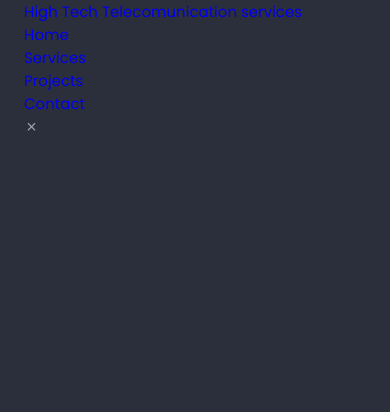
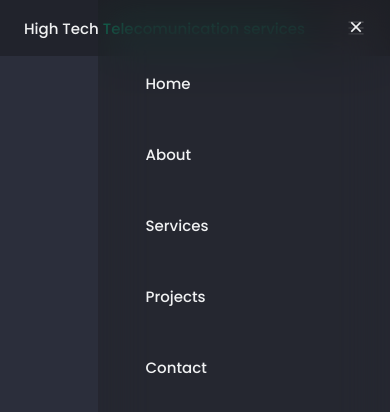
Before and after one commit to RupertoTacuche/HHerrera, a plain HTML site: page index.html in a window 390 px wide. Drawn offline with nearby package versions, Linux system fonts and the light colour scheme.

Commit message:
hherra1.2

```diff
--- a/assets/css/styles.css
+++ b/assets/css/styles.css
@@ -21,7 +21,9 @@
 
   --hue: 162;
   --first-color: hsl(var(--hue), 100%, 40%);
+
   --first-color-alt: hsl(var(--hue), 56%, 35%);
+
   --title-color: hsl(228, 8%, 95%);
   --text-color: hsl(228, 8%, 65%);
   --body-color: hsl(228, 15%, 20%);
@@ -154,11 +156,75 @@ svg {
 }
 
 /*=============== HEADER & NAV ===============*/
+.header{
+  position: fixed;
+  width: 100%;
+  background-color: var(--container-color);
+  top: 0;
+  left: 0;
+  z-index: var(--z-fixed);
+}
 
+.nav{
+  height: var(--header-height);
+  display: flex;
+  justify-content: space-between;
+  align-items: center;
+}
 
+.nav__logo{
+  color: var(--title-color);
+  font-weight: var(--font-medium);
+}
+
+.nav__logo span{
+  color: var(--first-color)
+}
+
+.nav__toggle,
+.nav__close{
+  display: flex;
+  font-size: 1.25rem;
+  color: var(--title-color);
+  cursor: pointer;
+}
 /* Navigation for mobile devices */
+@media screen and (max-width: 1023px){
+  .nav__menu{
+    position: fixed;
+    top: 0;
+    right: 0;
+    background-color: hsla(0, 0%, 10%, .3);
+    width: 75%;
+    height: 100%;
+    padding: 4.5rem 0 0 3rem;
+    backdrop-filter: blur(24px);
+    -webkit-backdrop-filter: blur(24px); /*   For Safari */
+    transition: right .4s;
+  }
+}
 
+.nav__list{
+  display: flex;
+  flex-direction: column;
+  row-gap: 3rem;
+}
 
+.nav__link{
+  color: var(--title-color);
+  font-weight: var(--font-medium);
+  transition: color .4s;
+}
+
+.nav__link:hover{
+  color: var(--first-color);
+}
+
+.nav__close{
+  position: absolute;
+  top: 1rem;
+  right: 1.5rem;
+}
 /* Show menu */
 
 
--- a/index.html
+++ b/index.html
@@ -19,7 +19,7 @@
       <!--==================== HEADER ====================-->
       <header class="header" id="header">
          <nav class="nav container">
-            <a href="#" class="nav__log">
+            <a href="#" class="nav__logo">
                High Tech<span> Telecomunication services</span>
             </a>
 
@@ -27,6 +27,10 @@
                <ul class="nav__list">
                   <li class="nav__item">
                      <a href="#home" class="nav__link">Home</a>
+                  </li>
+
+                  <li class="nav__item">
+                     <a href="#about" class="nav__link">About</a>
                   </li>
 
                   <li class="nav__item">
@@ -45,6 +49,10 @@
                <div class="nav__close" id="nav-close">
                   <i class="ri-close-line"></i>
                </div>
+            </div>
+            <!--Toogle button -->
+            <div class="nav__toggle" id="nav-toggle">
+               <i class="ri-menu-line"></i>
             </div>
          </nav>
       </header>
```
